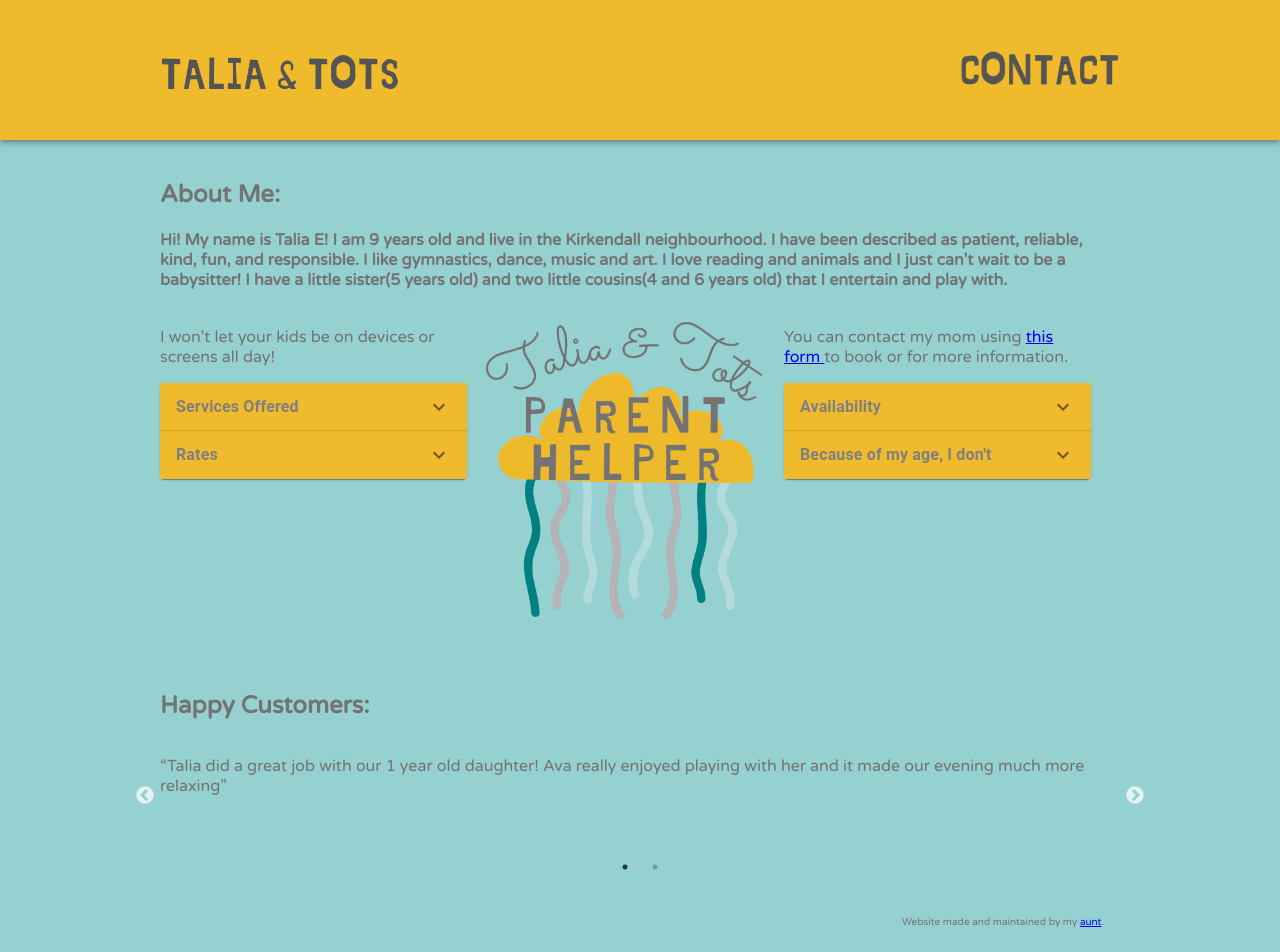
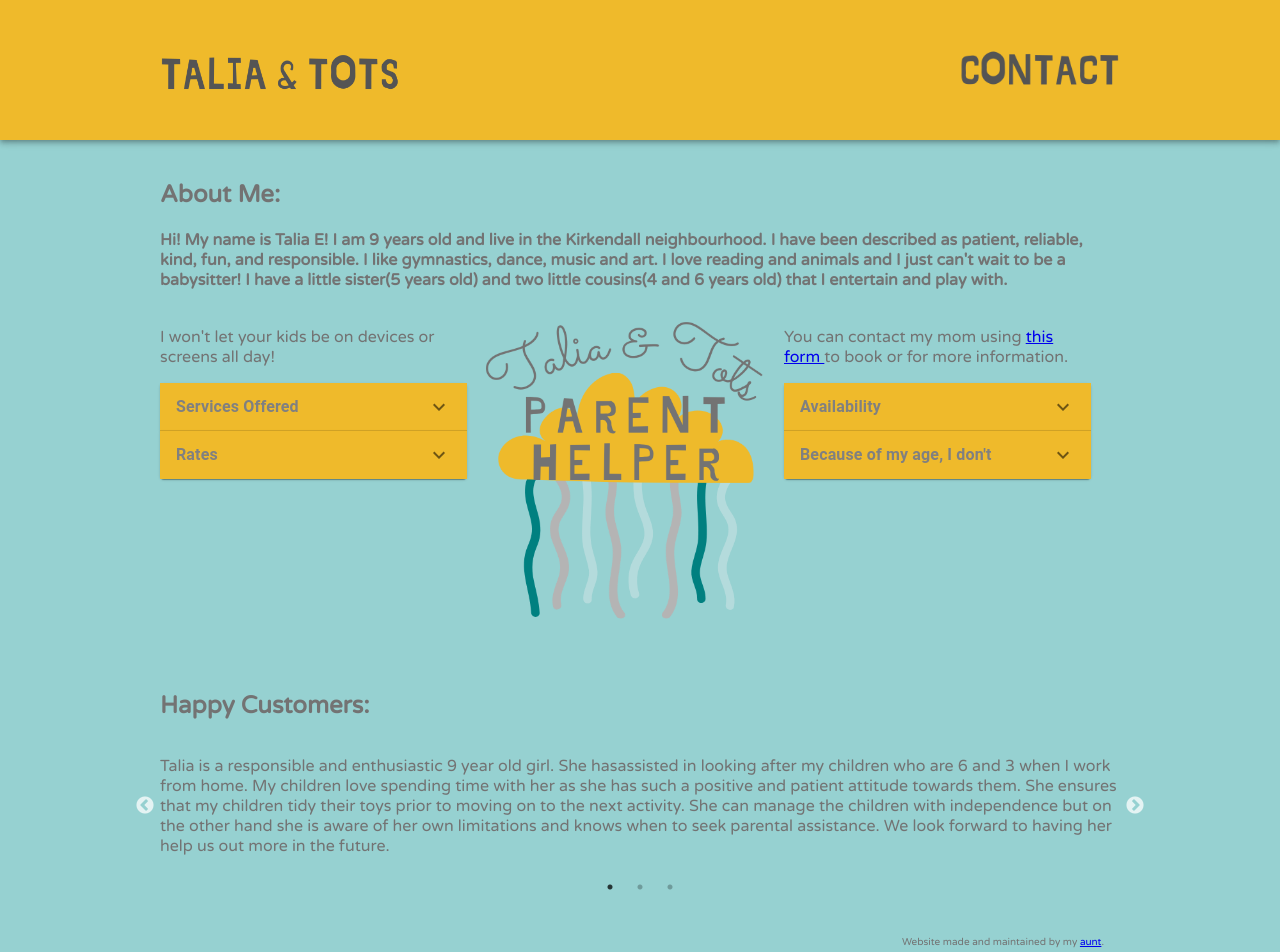
Before and after one commit to connkat/taliae, a React (Create React App) app: page / in a window 1280 px wide. Shown: the top 952 px of the page. Built offline with nearby package versions, Linux system fonts and the light colour scheme.

Commit message:
updated testimonials to .map

```diff
--- a/src/components/Slider.js
+++ b/src/components/Slider.js
@@ -1,6 +1,12 @@
 import Slider from "react-slick";
 import "slick-carousel/slick/slick.css";
 import "slick-carousel/slick/slick-theme.css";
+
+const testimonials = [
+  "Talia is a responsible and enthusiastic 9 year old girl. She hasassisted in looking after my children who are 6 and 3 when I work from home. My children love spending time with her as she has such a positive and patient attitude towards them. She ensures that my children tidy their toys prior to moving on to the next activity. She can manage the children with independence but on the other hand she is aware of her own limitations and knows when to seek parental assistance. We look forward to having her help us out more in the future.",
+  "Talia is truly THE BEST! She is incredibly responsible, way beyond her years, and yet still knows how to have fun with kids and engage them. She is also very patient…and trust me, my two kids require a whole lot of patience! If she can handle the energy of my 4 and 5.5 year olds, then she can handle just about anything! Having Talia as your helper will certainly make your kids happier and your life a whole lot easier!",
+  "Talia did a great job with our 1 year old daughter! Ava really enjoyed playing with her and it made our evening much more relaxing",
+];
 
 export default function SimpleSlider() {
   var settings = {
@@ -12,23 +18,13 @@ export default function SimpleSlider() {
   };
   return (
     <Slider {...settings}>
-      <div>
-        <p>
-          “Talia did a great job with our 1 year old daughter! Ava really
-          enjoyed playing with her and it made our evening much more relaxing”
-        </p>
-      </div>
-      <div>
-        <p>
-          "Talia is truly THE BEST! She is incredibly
-          responsible, way beyond her years, and yet still knows how to have fun
-          with kids and engage them. She is also very patient…and trust me, my
-          two kids require a whole lot of patience! If she can handle the energy
-          of my 4 and 5.5 year olds, then she can handle just about anything!
-          Having Talia as your helper will certainly make your kids happier and
-          your life a whole lot easier!"
-        </p>
-      </div>
+      {testimonials.map((testimonial) => {
+        return (
+          <div>
+            <p>{testimonial}</p>
+          </div>
+        );
+      })}
     </Slider>
   );
 }
```
